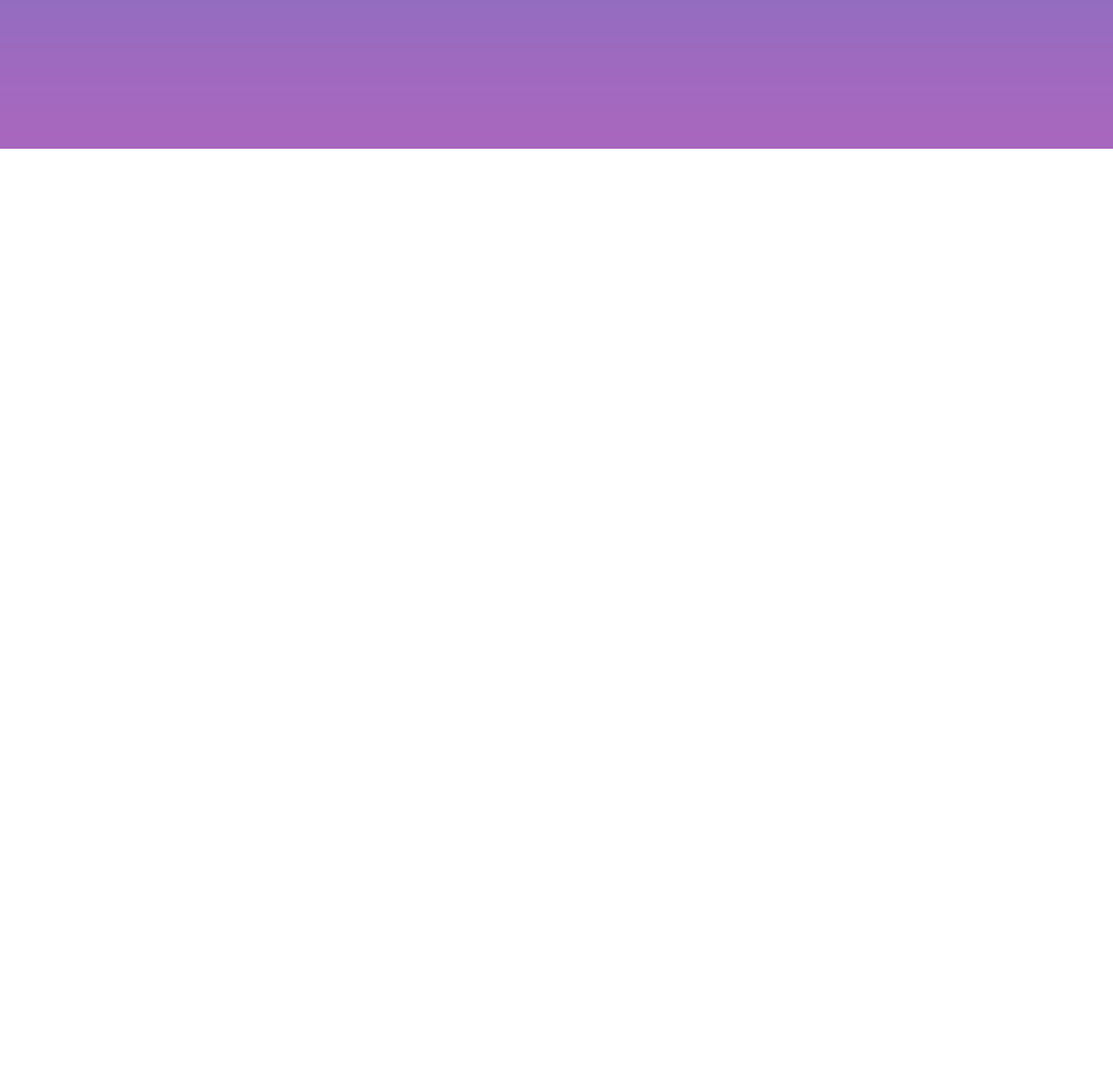
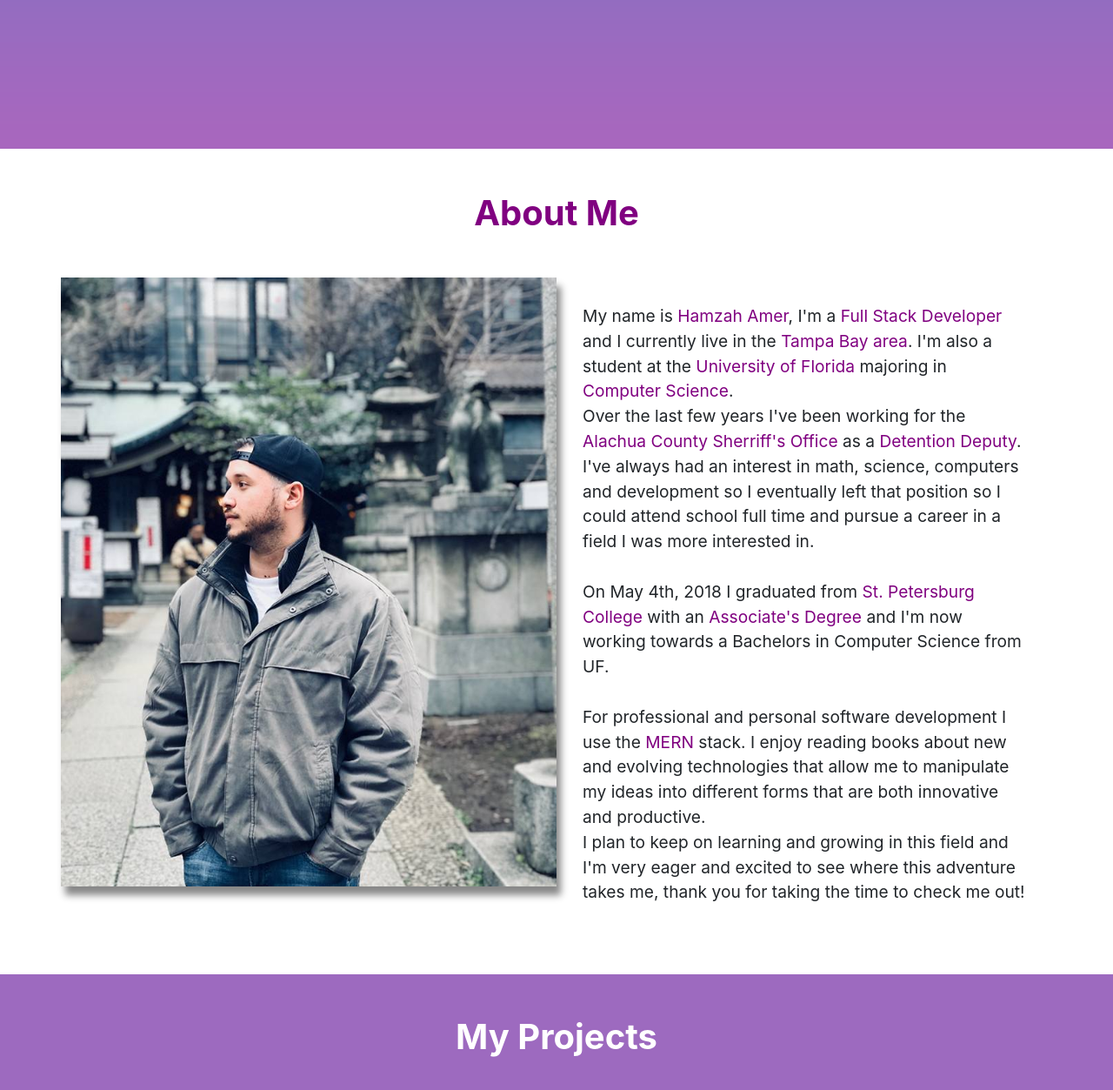
Before and after one commit to Heyrio/portfolio, a plain HTML site: page index.html in a window 1280 px wide. Shown: the part 629-1882 px from the top of the page at 87% size. Before the commit the page ends 800 px from the top, so only its background shows below. Drawn offline with nearby package versions, Linux system fonts and the light colour scheme.

Commit message:
updated commit

```diff
--- a/index.html
+++ b/index.html
@@ -54,10 +54,24 @@
                 <a class="fas fa-angle-down fa-3x" href="#aboutMe"></a>
             </div>
         </div>
-        <div class="container">
-            <div class="row"></div>
         </div>
 
+        <div class="container">
+                <h1>About Me</h1>
+                <div class="row about-me">
+                    <div class="col-lg-6 me">
+
+                    </div>
+                    <div class="col-lg-6 bio"> My name is <span class="purp">Hamzah Amer</span>, I'm a <span class="purp">Full Stack Developer</span> and I currently live in the <span class="purp">Tampa Bay area</span>. I'm also a student at the <span class="purp">University of Florida</span> majoring in <span class="purp">Computer Science</span>.<br>
+                        Over the last few years I've been working for the <span class="purp">Alachua County Sherriff's Office</span> as a <span class="purp">Detention Deputy</span>. I've always had an interest in math, science, computers and development so I eventually left that position so I could attend school full time and pursue a career in a field I was more interested in.<br><br>
+                        On May 4th, 2018 I graduated from <span class = "purp">St. Petersburg College</span> with an <span class="purp">Associate's Degree</span> and I'm now working towards a Bachelors in Computer Science from UF.<br><br> For professional and personal software development I use the <span class = "purp">MERN</span> stack. I enjoy reading books about new and evolving technologies that allow me to manipulate my ideas into different forms that are both innovative and productive.<br>
+                        I plan to keep on learning and growing in this field and I'm very eager and excited to see where this adventure takes me, thank you for taking the time to check me out!<br></div>
+                </div>
+        </div>
+                <div class="container-fluid my-projects">
+                    <br><br>
+                    <h1>My Projects</h1>
+                </div>
 
 </body>
 </html>
--- a/public/css/indexStyle.css
+++ b/public/css/indexStyle.css
@@ -4,6 +4,9 @@
     box-sizing: border-box;
 }
 
+html {
+    scroll-behavior: smooth;
+  }
 
 .mainBox{
     height: 100vh;
@@ -127,3 +130,44 @@ li{
       color: rgba(0, 0, 0, 0.5);
       margin-right: 20px;
   }
+
+  .container > h1{
+      margin-top: 50px;
+      margin-bottom: 50px;
+      display: flex;
+      justify-content: center;
+      color: purple;
+      font-weight: 700;
+  }
+
+.me{
+    background-image: url('../images/me.jpg');
+    background-size: cover;
+    background-position: top;
+    position: relative;
+    height: 700px;
+    box-shadow: 5px 10px 8px #888888
+}
+
+.bio{
+    padding: 30px;
+    font-size: 1.2em;
+}
+
+
+.purp{
+    color: purple;
+}
+
+
+.my-projects{
+    margin-top: 50px;
+    background-color: #9d6abf;
+    height: 100vh;
+}
+
+.my-projects > h1 {
+    text-align: center;
+    color: #fff;
+    font-weight: 700;
+}
```
Also changed, not shown: public/images/me.jpg (added).
